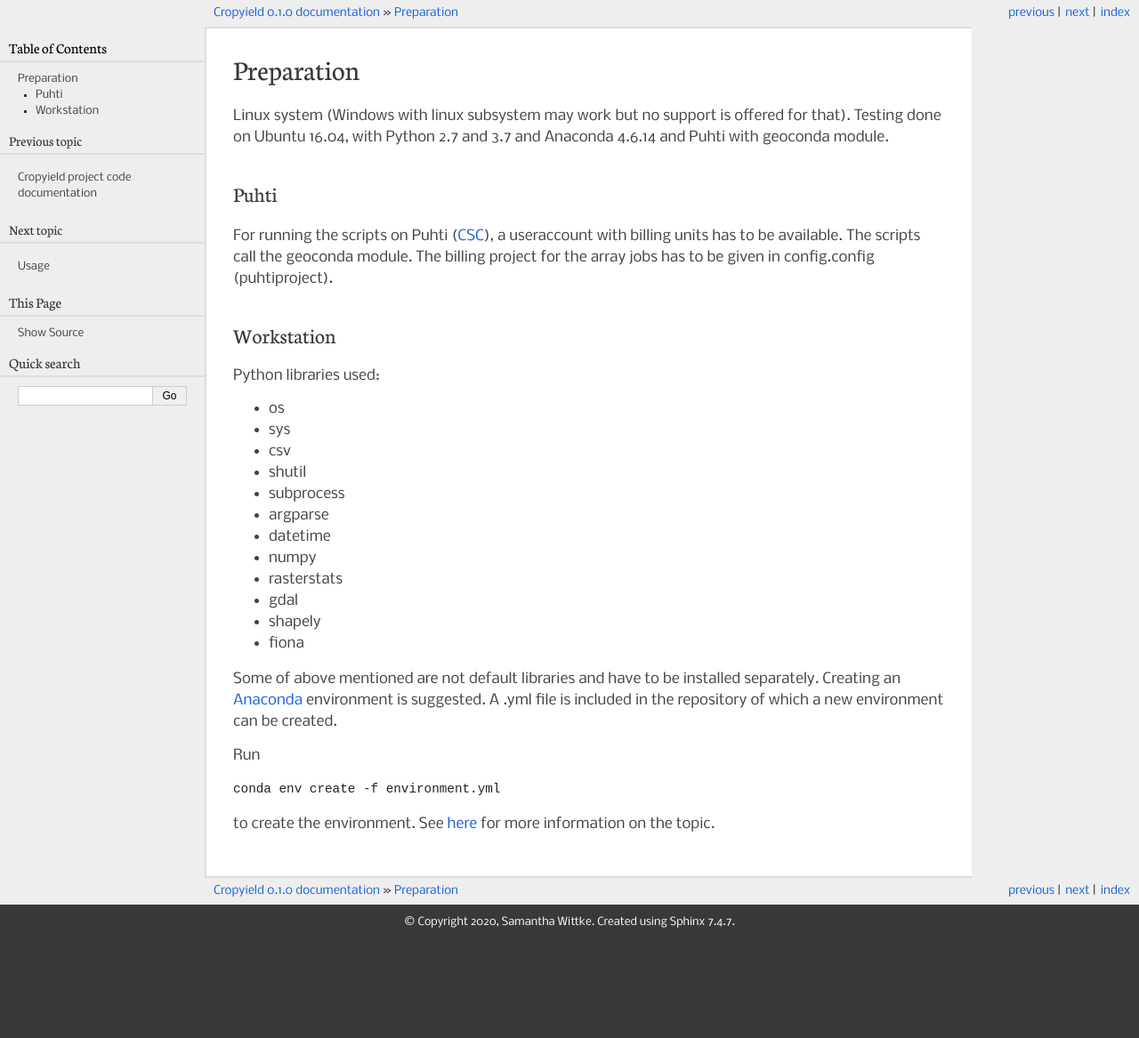
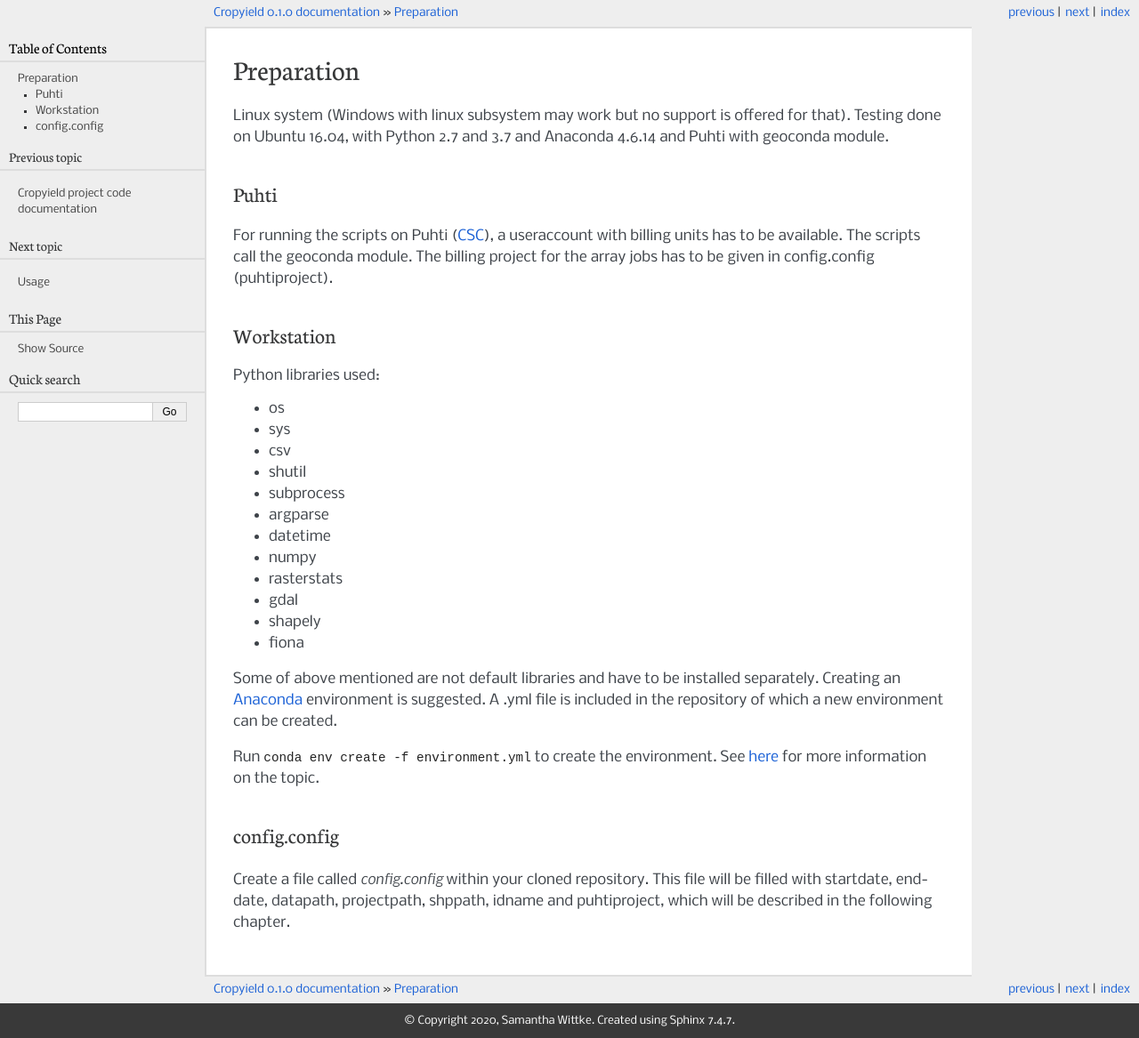
Before and after one commit to lukefi/cropyield, a Sphinx documentation site: the page built from documentation/Preparation.rst, in a window 1280 px wide. Shown: the whole page at 89% size. Built offline with Sphinx 7.4.7, drawn with Linux system fonts in a browser that asks for light colours; before the commit the page ends 1056 px from its top, so only the background shows below that.

Commit message:
adding config to preparation

```diff
--- a/documentation/Preparation.rst
+++ b/documentation/Preparation.rst
@@ -31,9 +31,11 @@ Workstation
 Some of above mentioned are not default libraries and have to be installed separately.
 Creating an `Anaconda <https://www.anaconda.com/>`_ environment is suggested. A .yml file is included in the repository of which a new environment can be created.
 
-| Run
+Run ``conda env create -f environment.yml`` to create the environment.
+See `here <https://docs.conda.io/projects/conda/en/latest/user-guide/tasks/manage-environments.html>`_ for more information on the topic.
 
-``conda env create -f environment.yml``
 
-to create the environment.
-See `here <https://docs.conda.io/projects/conda/en/latest/user-guide/tasks/manage-environments.html>`_ for more information on the topic.
+config.config
+--------------
+
+Create a file called *config.config* within your cloned repository. This file will be filled with startdate, enddate, datapath, projectpath, shppath, idname and puhtiproject, which will be described in the following chapter.
```
